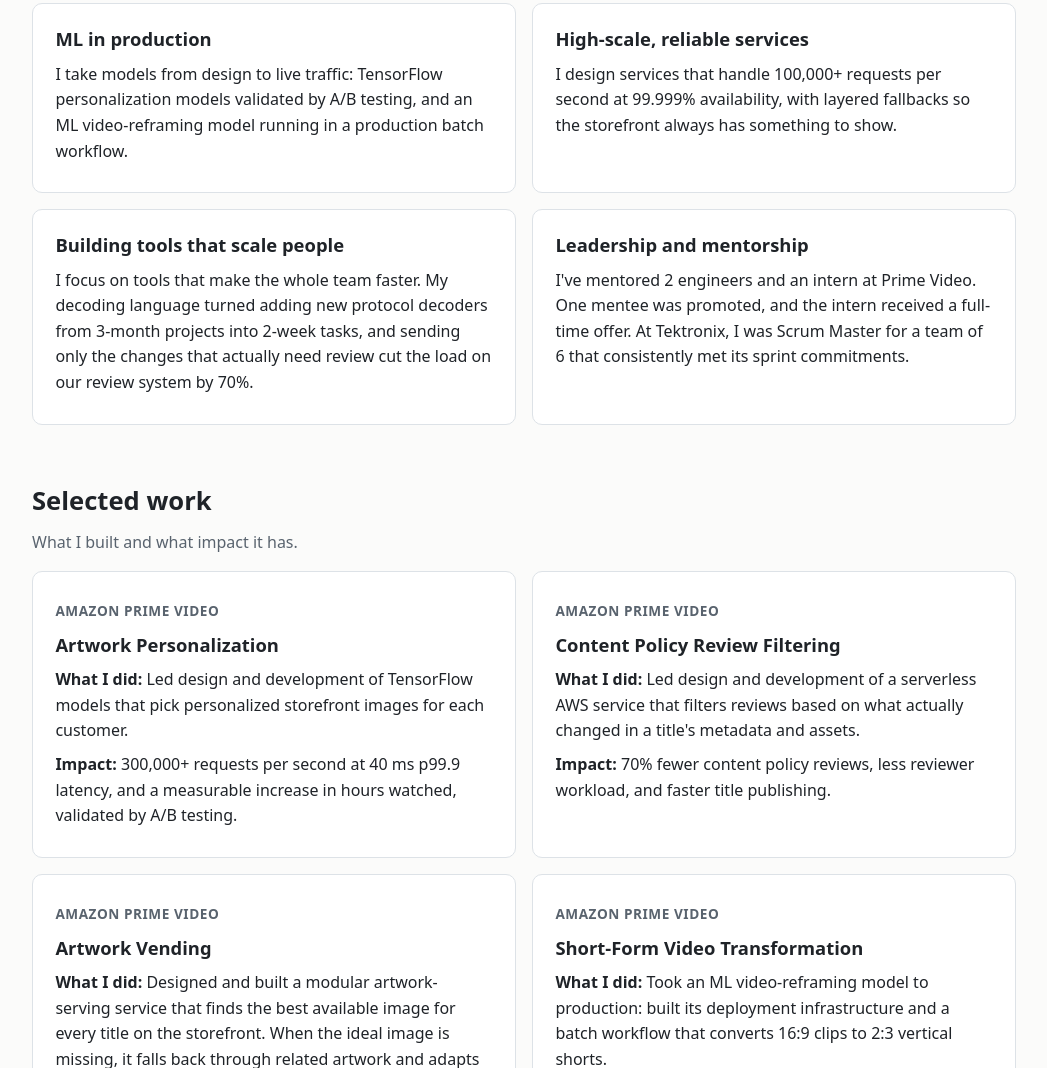
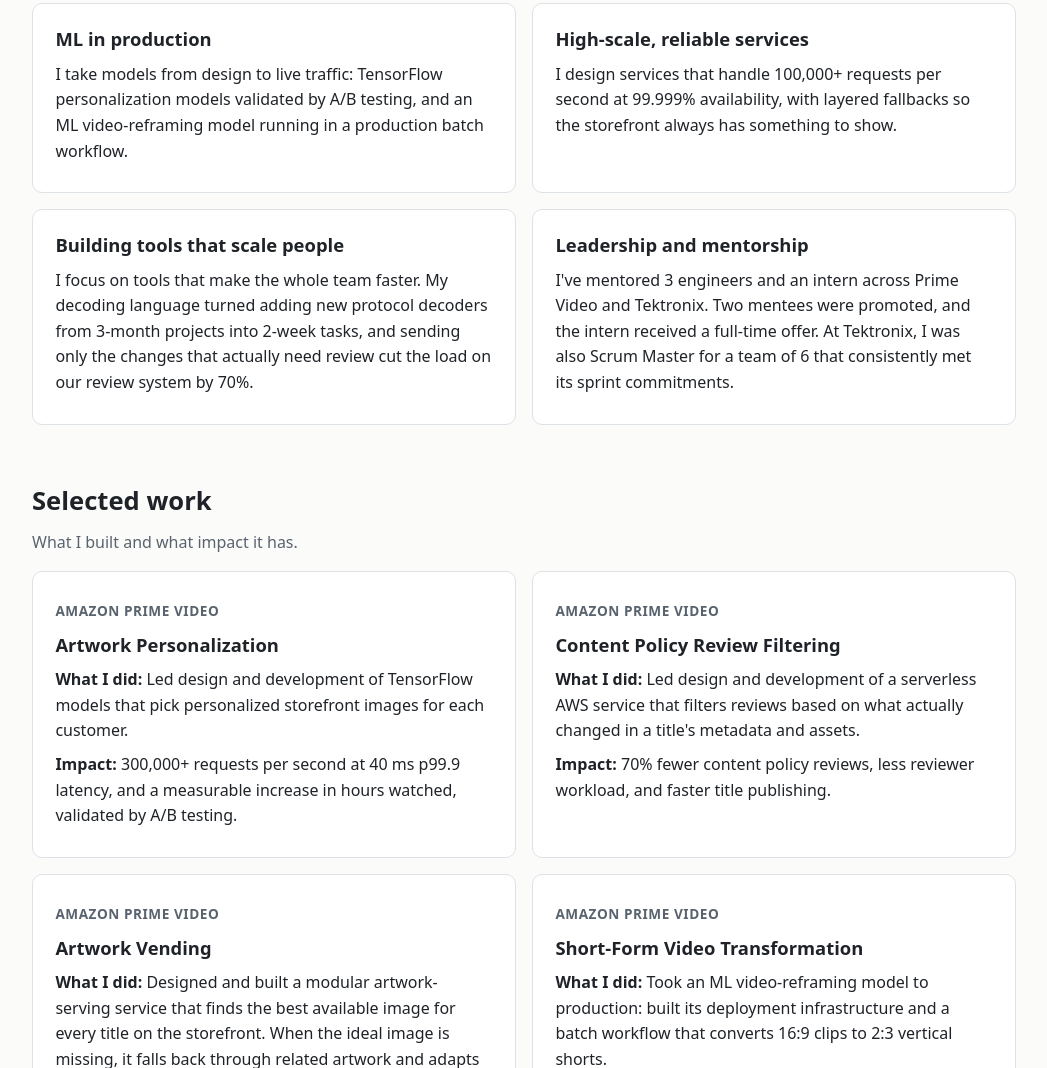
Before and after one commit to ericanderson231/ericanderson231.github.io, a plain HTML site: page index.html in a window 1280 px wide. Shown: the part 958-2026 px from the top of the page, without its empty margins (116-1163 px from the left). Drawn offline with Linux system fonts and the light colour scheme.

Commit message:
Combine mentorship totals across Prime Video and Tektronix

```diff
--- a/index.html
+++ b/index.html
@@ -74,7 +74,7 @@
         </article>
         <article class="card">
           <h3>Leadership and mentorship</h3>
-          <p>I've mentored 2 engineers and an intern at Prime Video. One mentee was promoted, and the intern received a full-time offer. At Tektronix, I was Scrum Master for a team of 6 that consistently met its sprint commitments.</p>
+          <p>I've mentored 3 engineers and an intern across Prime Video and Tektronix. Two mentees were promoted, and the intern received a full-time offer. At Tektronix, I was also Scrum Master for a team of 6 that consistently met its sprint commitments.</p>
         </article>
       </div>
     </section>
```
